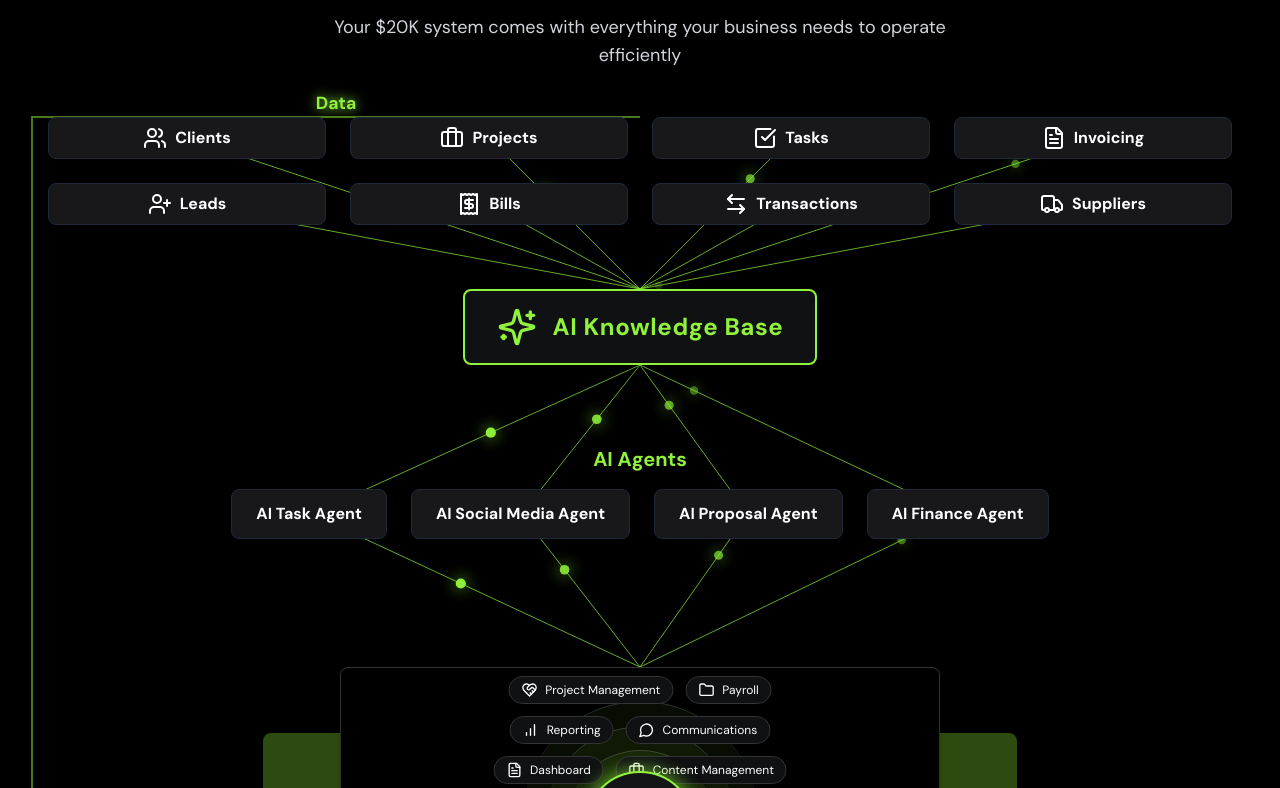
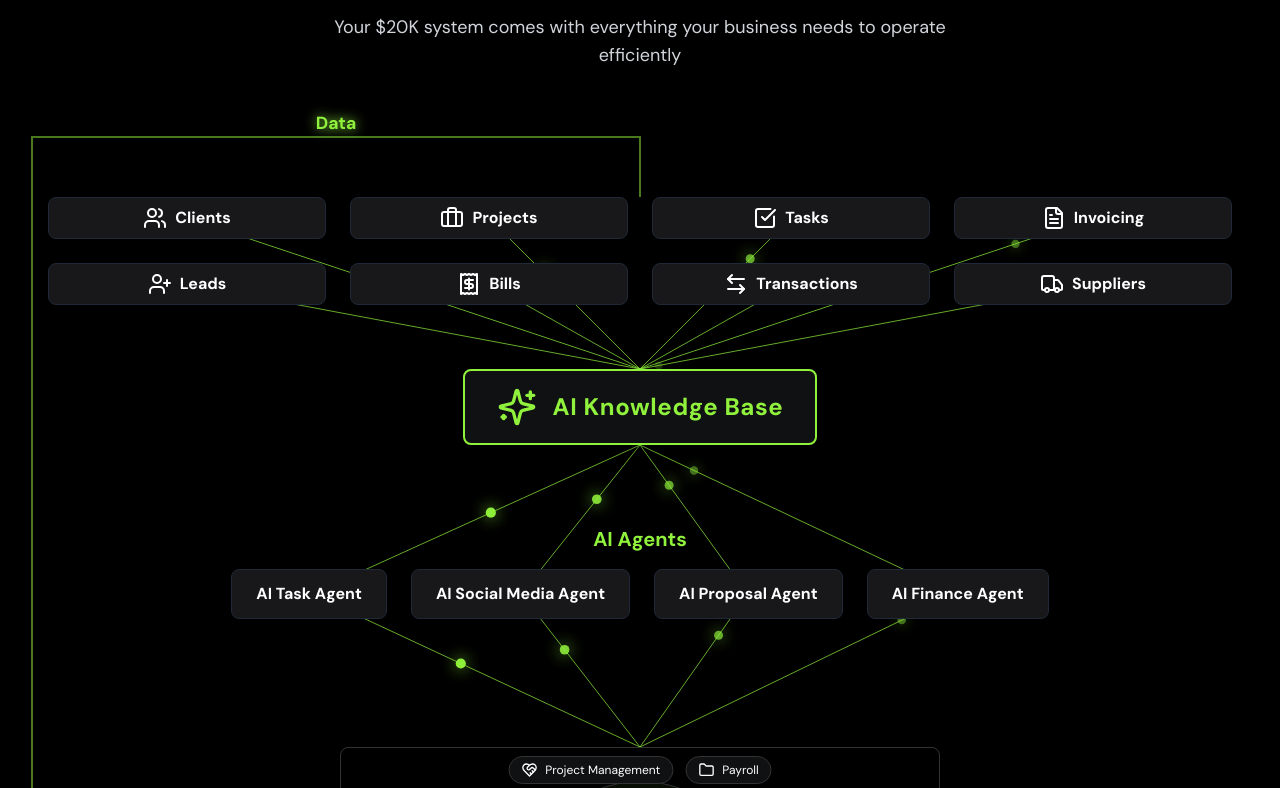
Before and after one commit to adamfromAPGsoftware/apg-lander, a React (Vite) app: page / in a window 1280 px wide. Shown: the part 4512-5300 px from the top of the page. Built offline with nearby package versions, Linux system fonts and the light colour scheme.

Commit message:
fix: add top padding to container and adjust Data line arc for visibility above badges

```diff
--- a/src/components/ui/database-with-rest-api.tsx
+++ b/src/components/ui/database-with-rest-api.tsx
@@ -170,7 +170,7 @@ const DatabaseWithRestApi = ({
     // 2. Left to edge
     const leftX = 0; // flush with left edge
     // 3. Up above container
-    const upY = Math.max(0, badgesRect.top - containerRect.top - 260); // go even higher
+    const upY = Math.max(0, badgesRect.top - containerRect.top - 60); // go even higher
     // 4. In to center above badges
     const centerX = end.x;
     // 5. Down to badges
@@ -184,7 +184,7 @@ const DatabaseWithRestApi = ({
     <div
       ref={containerRef}
       className={cn(
-        "relative flex flex-col items-center w-full",
+        "relative flex flex-col items-center w-full pt-20",
         className
       )}
       style={{ minHeight: 420 }}
```
